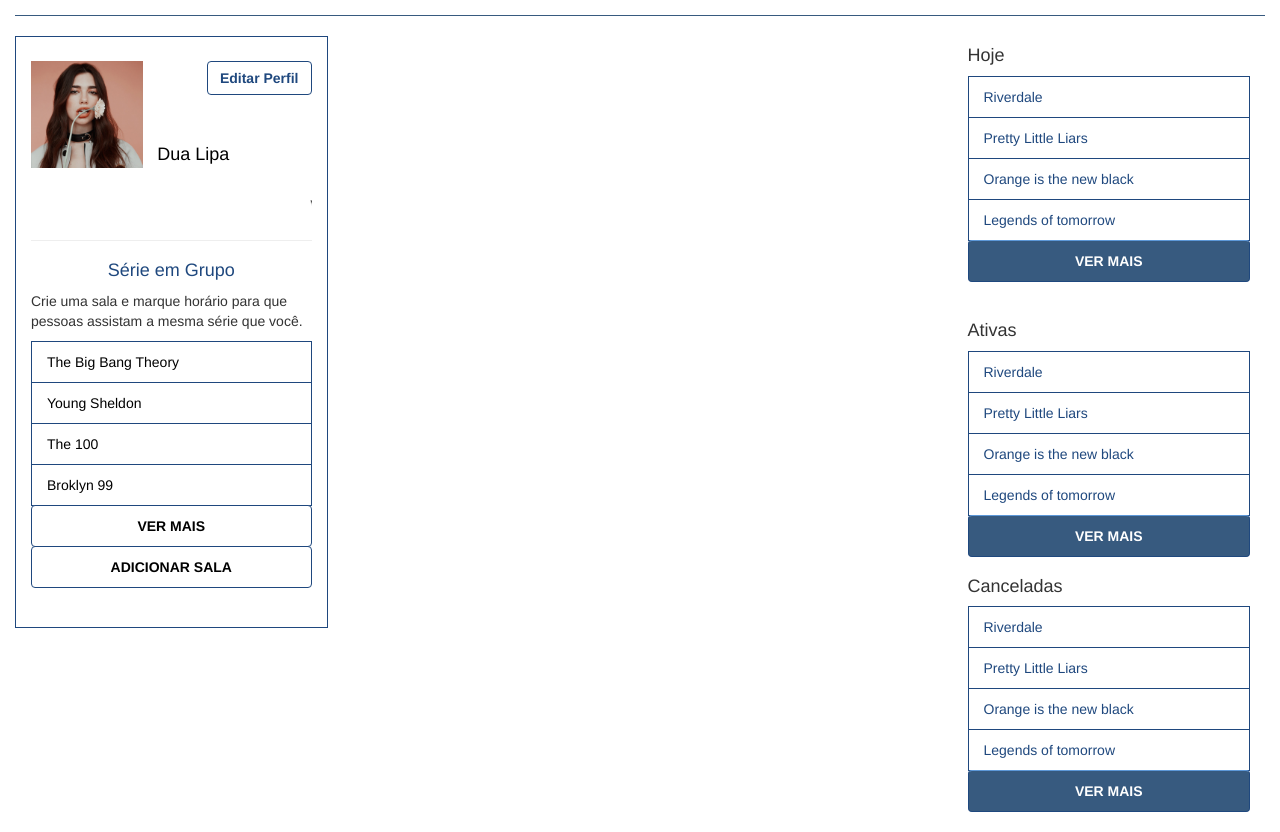
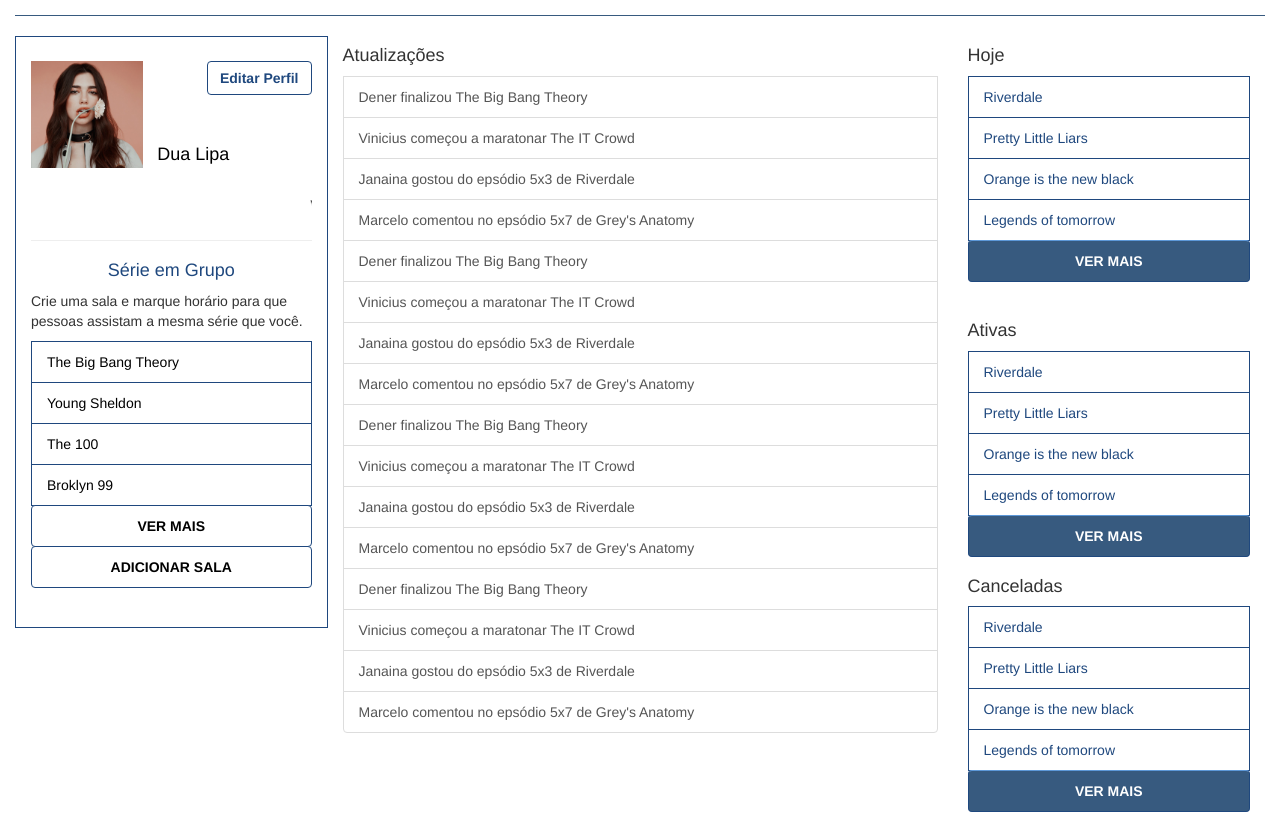
Before and after one commit to marciellioliveira/2watch, a PHP site: page /pagina_inicial.php in a window 1280 px wide. Shown: the part 62-894 px from the top of the page. Run offline with PHP 8.4, Linux system fonts and the light colour scheme.

Commit message:
Design feed finalizado

```diff
--- a/pagina_inicial.php
+++ b/pagina_inicial.php
@@ -37,6 +37,27 @@ require_once 'topo.php';
 
     <div class="col-sm-6" id="feed">
 
+      <div class="list-group">
+
+        <h4>Atualizações</h4>
+        <a href="#" class="list-group-item">Dener finalizou The Big Bang Theory</a>
+        <a href="#" class="list-group-item">Vinicius começou a maratonar The IT Crowd</a>
+        <a href="#" class="list-group-item">Janaina gostou do epsódio 5x3 de Riverdale</a>
+        <a href="#" class="list-group-item">Marcelo comentou no epsódio 5x7 de Grey's Anatomy</a>
+        <a href="#" class="list-group-item">Dener finalizou The Big Bang Theory</a>
+        <a href="#" class="list-group-item">Vinicius começou a maratonar The IT Crowd</a>
+        <a href="#" class="list-group-item">Janaina gostou do epsódio 5x3 de Riverdale</a>
+        <a href="#" class="list-group-item">Marcelo comentou no epsódio 5x7 de Grey's Anatomy</a>
+        <a href="#" class="list-group-item">Dener finalizou The Big Bang Theory</a>
+        <a href="#" class="list-group-item">Vinicius começou a maratonar The IT Crowd</a>
+        <a href="#" class="list-group-item">Janaina gostou do epsódio 5x3 de Riverdale</a>
+        <a href="#" class="list-group-item">Marcelo comentou no epsódio 5x7 de Grey's Anatomy</a>
+        <a href="#" class="list-group-item">Dener finalizou The Big Bang Theory</a>
+        <a href="#" class="list-group-item">Vinicius começou a maratonar The IT Crowd</a>
+        <a href="#" class="list-group-item">Janaina gostou do epsódio 5x3 de Riverdale</a>
+        <a href="#" class="list-group-item">Marcelo comentou no epsódio 5x7 de Grey's Anatomy</a>
+
+      </div>
 
 
 
```
